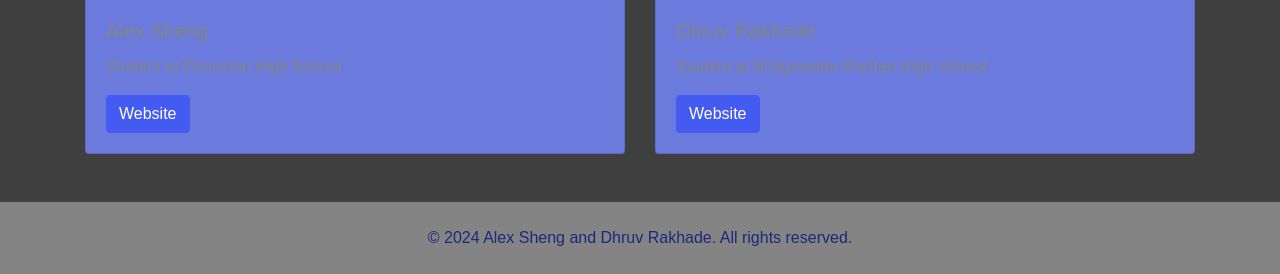
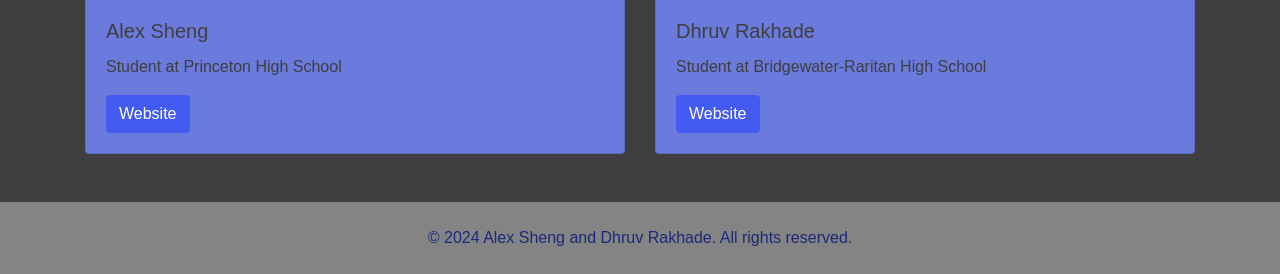
Before and after one commit to intrepidbird/phaze, a Flask app: page / in a window 1280 px wide. Shown: the part 803-1077 px from the top of the page. Run offline with Flask 3, Linux system fonts and the light colour scheme; some libraries are stand-ins or nearby versions; some web fonts are replaced.

Commit message:
Update index.html

```diff
--- a/templates/index.html
+++ b/templates/index.html
@@ -104,7 +104,7 @@
 
         .card-title,
         .card-text {
-            color: #848484; /* Set card title and text color */
+            color: #3f3f3f; /* Set card title and text color */
         }
 
         .navbar .navbar-brand {
```
